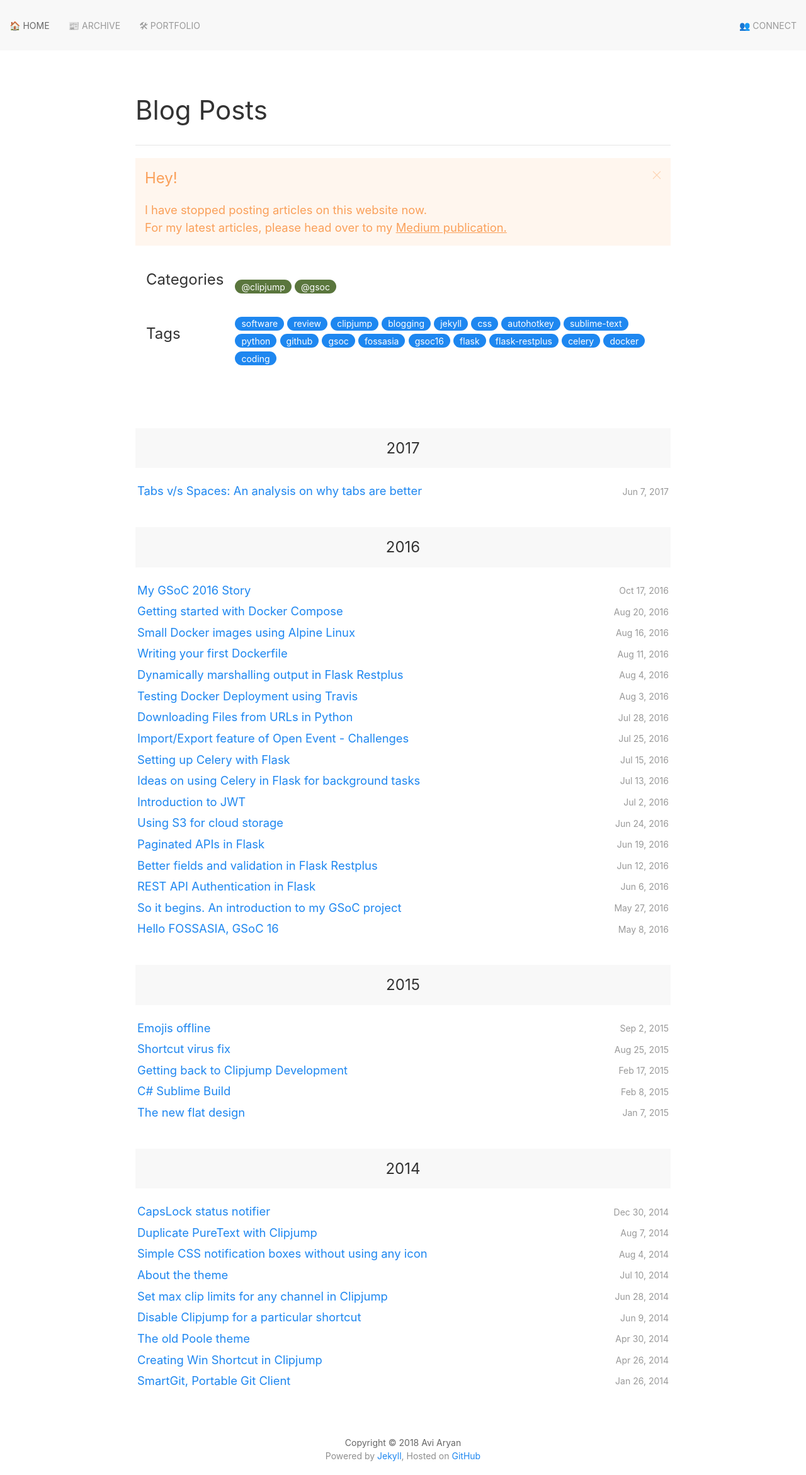
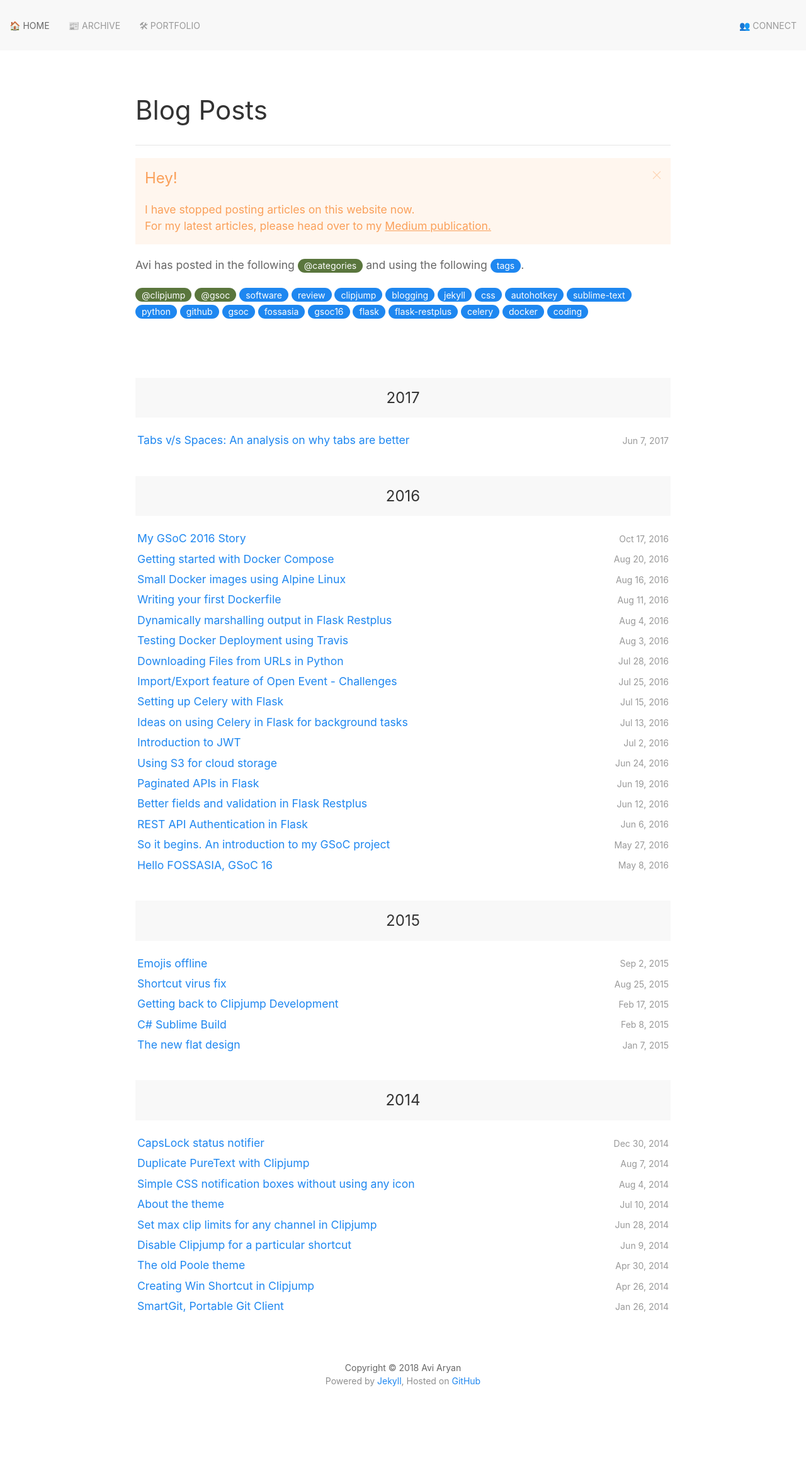
Before and after one commit to aviaryan/aviaryan.github.com-retired-2018, a Jekyll site: the page built from blog/index.html, in a window 1280 px wide. Shown: the whole page at 63% size. Built offline with Jekyll 4.4.1, drawn with Linux system fonts in a browser that asks for light colours; after the commit the page ends 2223 px from its top, so only the background shows below that.

Commit message:
fix compat issues with landing page

```diff
--- a/_includes/disqus_notauto.html
+++ b/_includes/disqus_notauto.html
@@ -1,6 +1,8 @@
 <br>
 <div id='disqus_button'>
-<a onclick ="javascript:disqus_show(1)" href="javascript:;"><button style="display: block;">Load Comments/Disqus</button></a>
+<a onclick ="javascript:disqus_show(1)" href="javascript:;" class="uk-button uk-button-default uk-button-small">
+	Load Comments/Disqus
+</a>
 </div>
 <br>
 
--- a/_layouts/default.html
+++ b/_layouts/default.html
@@ -35,7 +35,7 @@
   <link href="/assets/uikit/css/uikit.min.css" rel="stylesheet" />
   <link href="/assets/css/style_new.css" rel="stylesheet" />
   <!-- <link href="/assets/css/colors-blue.css" rel="stylesheet" /> -->
-  <!-- <link href="/assets/css/mojombo.css" rel="stylesheet" /> -->
+  <link href="/assets/css/zenburn.css" rel="stylesheet" />
 
 
 {% include ga.html %}
@@ -56,15 +56,15 @@
       <!-- https://www.pexels.com/photo/abstract-action-art-astronomy-262831/ -->
       <img src="https://static.pexels.com/photos/262831/pexels-photo-262831.jpeg" class="overlay">
       <div class="uk-overlay uk-position-center">
-        <div class="uk-flex">
-          <div>
+        <div class="uk-flex my-info">
+          <div class="my-image center-image">
             <img class="uk-border-circle" src="https://gravatar.com/avatar/4ab40e6b657e0bc91bf4961450f96420?size=200" />
           </div>
-          <div class="uk-overlay-primary uk-padding uk-margin-left">
+          <div class="uk-overlay-primary uk-padding uk-margin-left my-message">
             Hi! 👋,<br>
-            I am Avi, I like making stuff and now I am ready to start my online business.<br>
-            These days, I work 💼 part-time at Udacity and Toptal.<br>
-            I have worked with Google, appbase.io and Mozilla in the past.
+            I am Avi, I like making stuff and now I plan to start my own business 💰 sometime in the future.
+            These days, I work 💼 part-time with Udacity and Toptal.
+            I have worked with Google (gsoc) and appbase.io in the past.
           </div>
         </div>
       </div>
--- a/ahk/index.html
+++ b/ahk/index.html
@@ -9,7 +9,7 @@ ghlink: https://github.com/aviaryan/autohotkey-scripts
 <a href=#funcs>Functions</a>
 <a href=#others>Others</a>
 <a href=#games>Scripts for Games</a></pre>
-<br><br>
+
 
 <h2><a name=scripts>Scripts</a></h2>
 <ul>
--- a/assets/css/style_new.css
+++ b/assets/css/style_new.css
@@ -15,7 +15,16 @@ nav.home-nav li a {
 .cat:before { content: '@ ';}
 
 #data {
-	font-size: 1.15rem;
+	font-size: 1.1rem;
+}
+
+.my-message {
+	max-width: 650px;
+}
+
+.center-image img {
+	display:block;
+	margin:auto;
 }
 
 /*
@@ -36,3 +45,19 @@ nav.home-nav li a {
 .twitter { background: #55acee; }
 .gplus {background: #dd4c39; }
 .white { color: #EEE!important; }
+
+/*
+ * Media Que
+ */
+@media only screen and (max-width: 650px) {
+	.my-info {
+		flex-wrap: wrap;
+	}
+    .my-image {
+        flex-grow: 1;
+    }
+    .my-message {
+    	margin-left: 0!important;
+    	margin-top: 10px;
+    }
+}
--- a/blog/index.html
+++ b/blog/index.html
@@ -11,7 +11,7 @@ nod: 1
     For my latest articles, please head over to my <a href="http://medium.com/aviaryan" target="_blank">Medium publication.</a></p>
 </div>
 
-<table class="inline">
+<!-- <table class="inline">
 <tr>
 <td class="uk-padding-small"><a href="categories.html"><h3>Categories</h3></a></td>
 <td class="uk-text-middle">
@@ -26,7 +26,20 @@ nod: 1
 {% for tag in site.tags %}
 <a href="/blog/tags.html#{{ tag | first }}" class="uk-badge">{{ tag | first }}</a>
 {% endfor %}
-</td></tr></table>
+</td></tr></table> -->
+
+
+<div>Avi has posted in the following <span class="uk-badge cat">categories</span> and using the following <span class="uk-badge">tags</span>.</div>
+
+
+<div class="uk-margin-top">
+{% for category in site.categories %}
+<a href="/blog/categories.html#{{ category | first }}" class="uk-badge cat">{{ category | first }}</a>
+{% endfor %}
+{% for tag in site.tags %}
+<a href="/blog/tags.html#{{ tag | first }}" class="uk-badge">{{ tag | first }}</a>
+{% endfor %}
+</div>
 
 <br><br>
 
```
Also changed, not shown: _posts/2017-06-07-tabs-ftw.md (+3 -2 lines).
